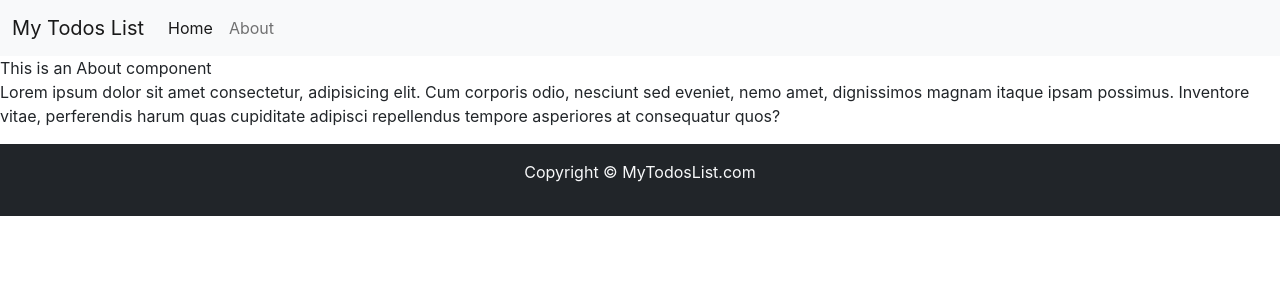
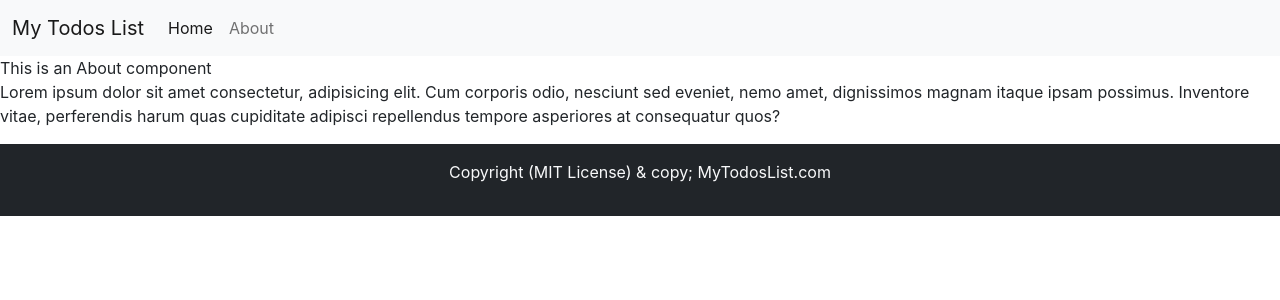
Before and after one commit to Surav2811/ReactApp, a React (Create React App) app in the folder Code/: page /about in a window 1280 px wide. Shown: the top 300 px of the page. Built offline with nearby package versions, Linux system fonts and the light colour scheme.

Commit message:
Update Footer.js

```diff
--- a/Code/src/MyComponents/Footer.js
+++ b/Code/src/MyComponents/Footer.js
@@ -5,7 +5,7 @@ export const Footer = () => {
     return (
         <footer className="bg-dark text-light py-3">
             <p className="text-center">
-            Copyright &copy; MyTodosList.com
+            Copyright (MIT License) & copy; MyTodosList.com
             </p>
         </footer>
     )
```
